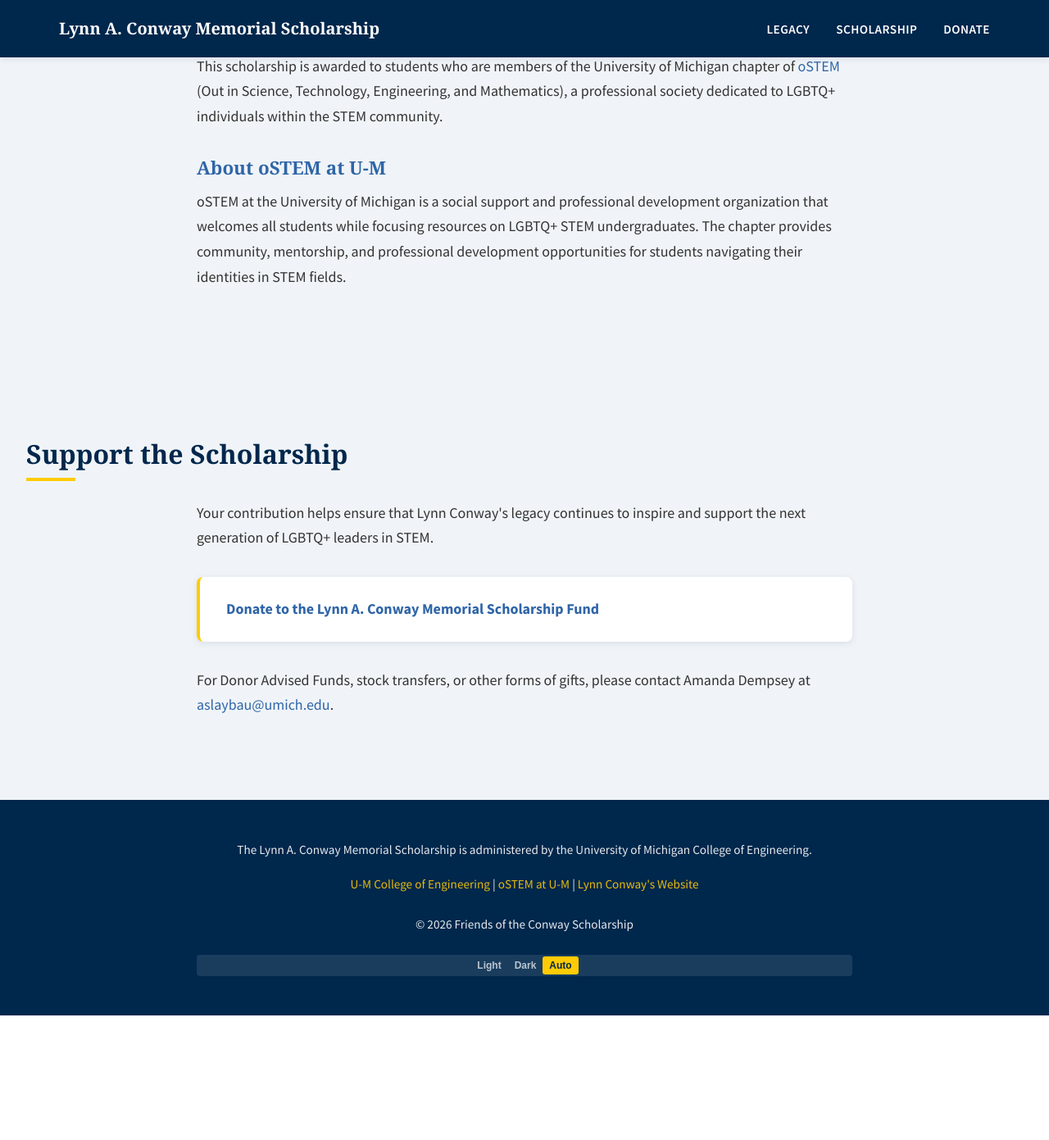
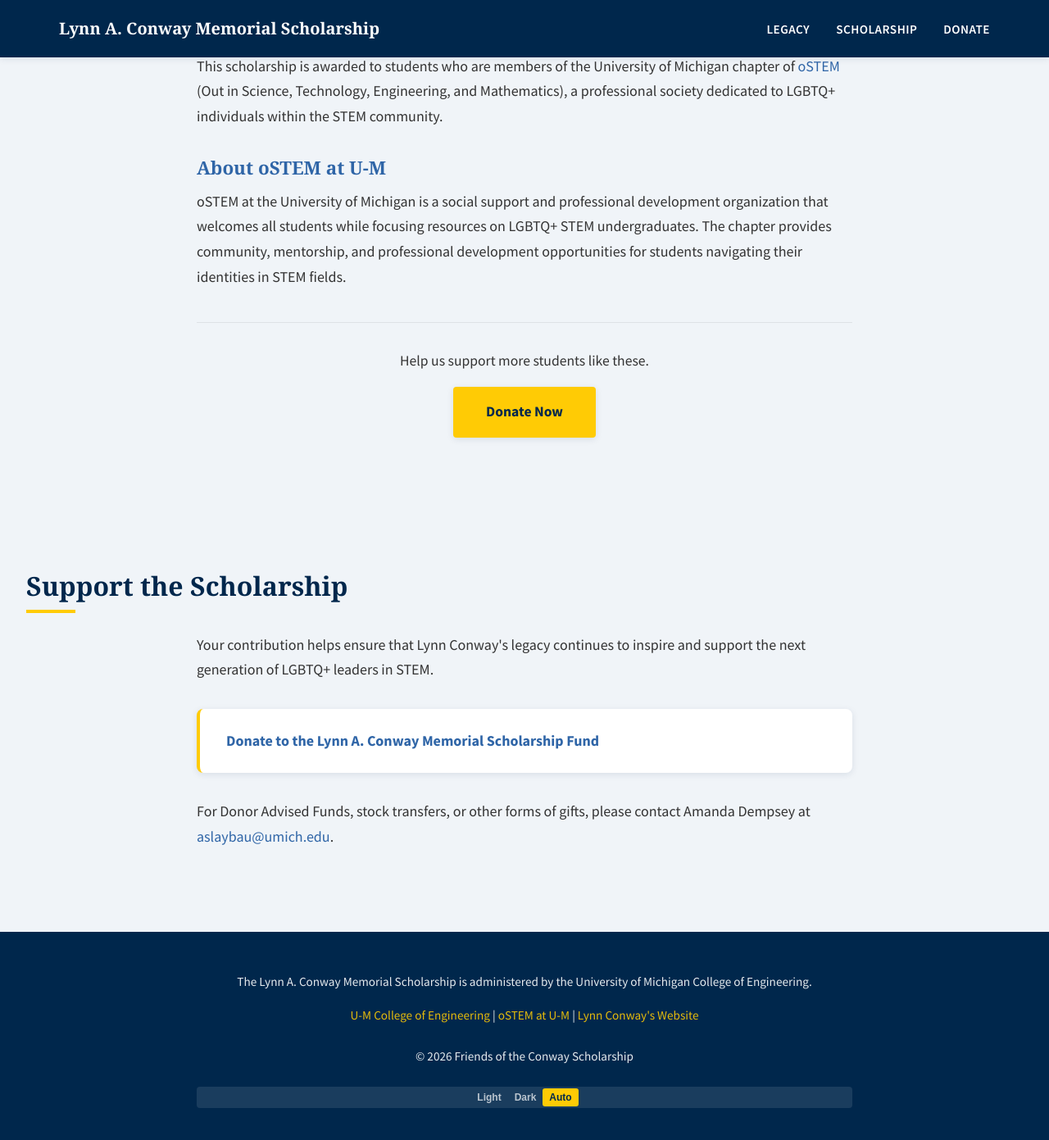
Before and after one commit to conway-scholarship/conwayscholarship.org, a Jekyll site: the page built from index.html, in a window 1280 px wide and 1400 px high, scrolled down 4668 px. Shown: the top 1391 px of the window at 82% size. Built offline with Jekyll 4.4.1, drawn with Linux system fonts in a browser that asks for light colours; some web fonts are replaced; comment, search, counter and statistics services are not loaded; before the commit the page ends 5907 px from its top, so only the background shows below that.

Commit message:
Add inline donate CTA to Scholarship section
Co-Authored-By: Claude Opus 4.6 <noreply@anthropic.com>

```diff
--- a/assets/css/style.css
+++ b/assets/css/style.css
@@ -610,6 +610,19 @@ blockquote.quote cite {
     margin-bottom: 0;
 }
 
+/* Scholarship Section CTA */
+.scholarship-cta {
+    text-align: center;
+    margin-top: 2.5rem;
+    padding-top: 2rem;
+    border-top: 1px solid var(--border-color);
+}
+
+.scholarship-cta p {
+    font-size: 1.1rem;
+    margin-bottom: 1rem;
+}
+
 /* Persistent Donate CTA */
 .donate-cta {
     position: fixed;
--- a/index.html
+++ b/index.html
@@ -121,6 +121,11 @@ twitter:
 
         <h3>About oSTEM at U-M</h3>
         <p>oSTEM at the University of Michigan is a social support and professional development organization that welcomes all students while focusing resources on LGBTQ+ STEM undergraduates. The chapter provides community, mentorship, and professional development opportunities for students navigating their identities in STEM fields.</p>
+
+        <div class="scholarship-cta">
+            <p>Help us support more students like these.</p>
+            <a href="https://giving.umich.edu/um/w/lynn-a.-conway-memorial-scholarship-fund-703207" target="_blank" rel="noopener noreferrer" class="cta-button">Donate Now</a>
+        </div>
     </div>
 </section>
 
```
